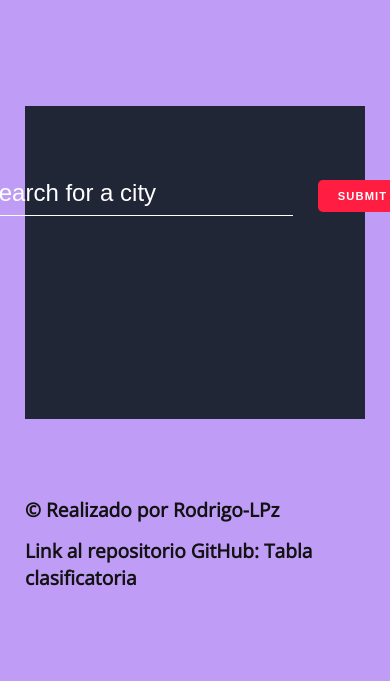
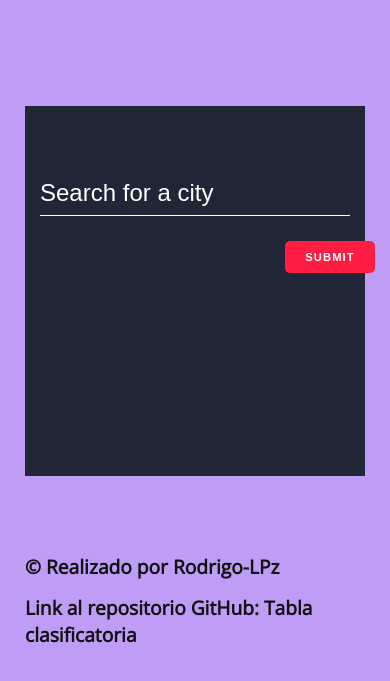
Before and after one commit to Rodrigo-LPz/Buscador-de-tiempos, a plain HTML site: page index.html in a window 390 px wide. Shown: the part 259-940 px from the top of the page. Drawn offline with nearby package versions, Linux system fonts and the light colour scheme.

Commit message:
Update media-queries.css

```diff
--- a/CSS/media-queries.css
+++ b/CSS/media-queries.css
@@ -50,7 +50,11 @@
     }
 
     .container form{
-        margin-left: 0px
+        margin-left: 0px;
+        display: flex;
+        flex-direction: column;
+        align-content: center;
+        justify-content: center;
     }
 
     .banner form input{
@@ -63,7 +67,7 @@
     .banner form button{
         font-size: 0.7rem;
         padding: 10px 20px;
-        margin-left: 25px;
+        margin: 25px 0px 0px 270px;
     }
 
     .wheather-window .city{
```
